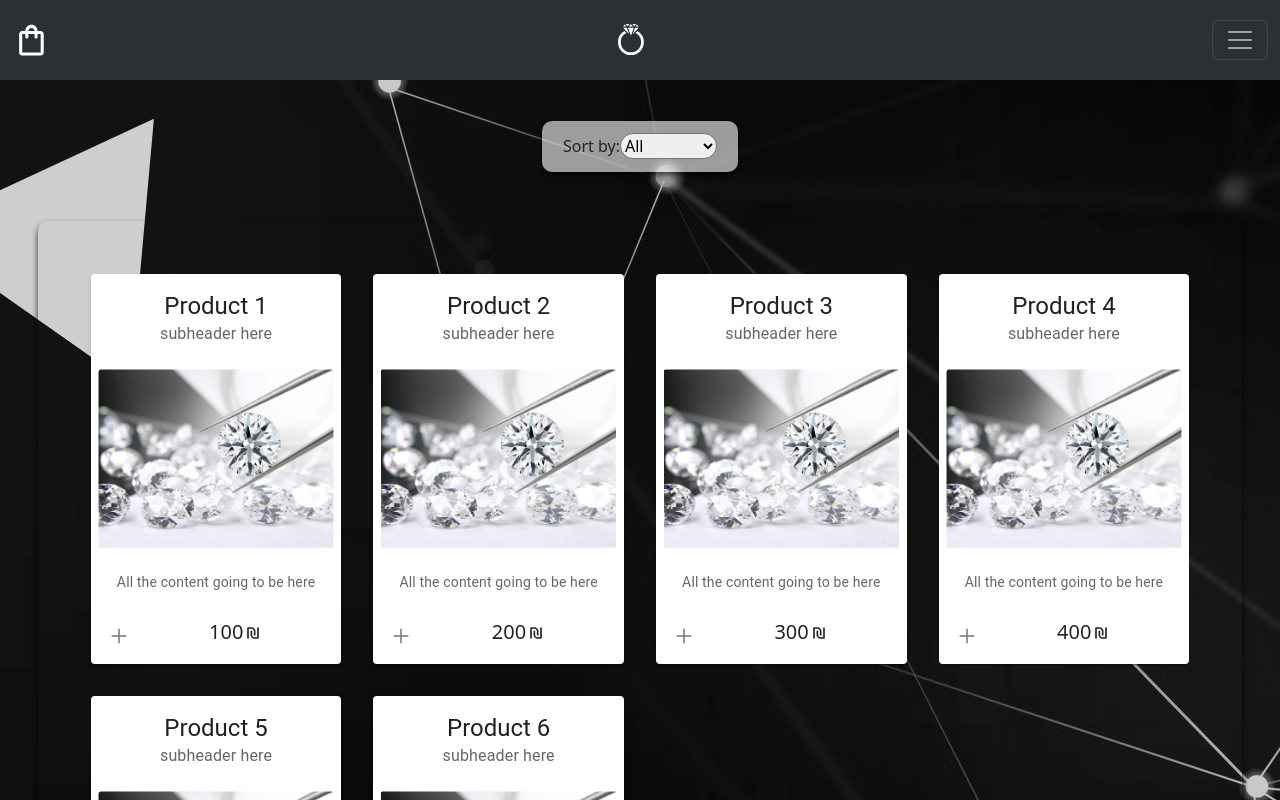
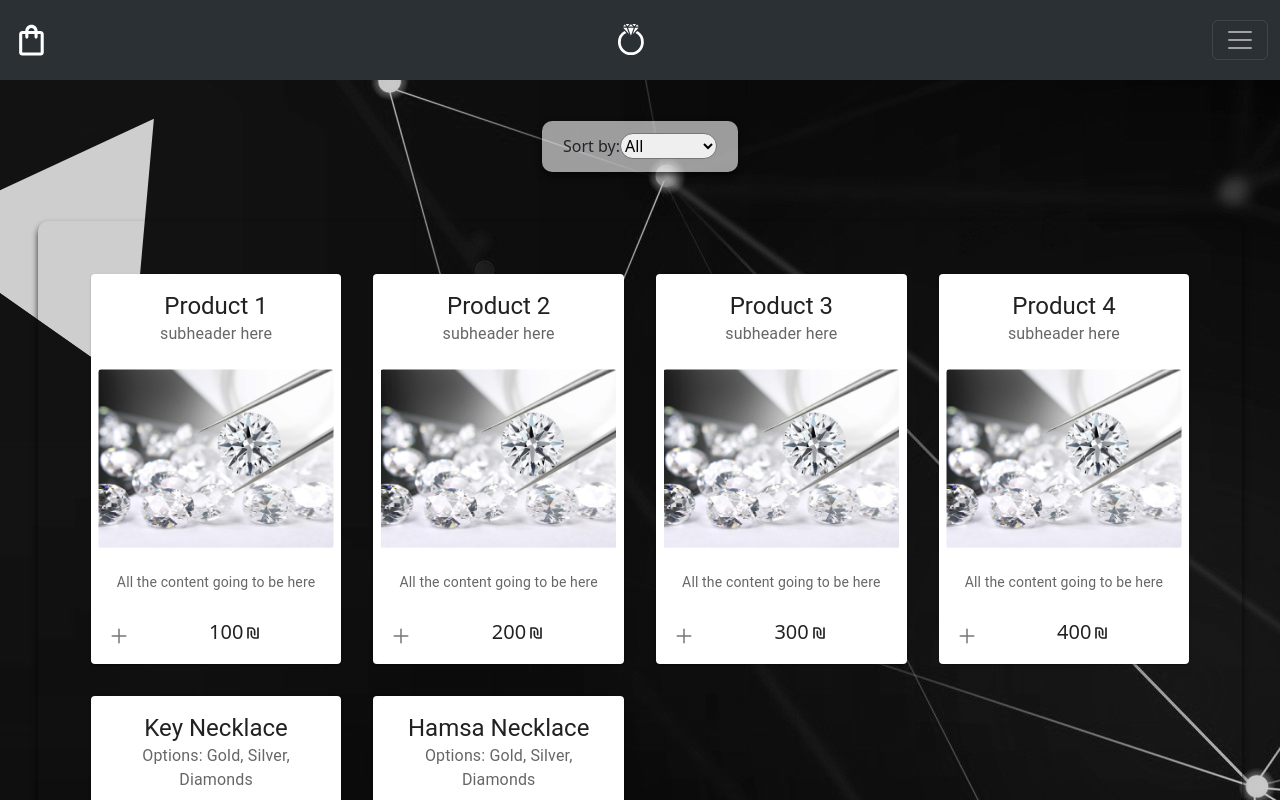
Before and after one commit to Afikayache21/JewleryStore, a React (Vite) app in the folder JewleryStore/Jewlery-project/: page /Shop in a window 1280 px wide. Shown: the top 800 px of the page. Built offline with nearby package versions, Linux system fonts and the light colour scheme.

Commit message:
Update ShopContext.jsx

```diff
--- a/JewleryStore/Jewlery-project/src/Parts/ShopContext.jsx
+++ b/JewleryStore/Jewlery-project/src/Parts/ShopContext.jsx
@@ -11,8 +11,8 @@ export const ShopContextProvider = ({ children }) => {
         { id: 2, type: 'ring', title: 'Product 2', images: ['/pic-2.jpg', '/pic-3.jpg'], subheader: 'subheader here', content: 'All the content going to be here', price: 200 , quantity: 10},
         { id: 3, type: 'earring', title: 'Product 3', images: ['/pic-2.jpg', '/pic-3.jpg'], subheader: 'subheader here', content: 'All the content going to be here', price: 300 , quantity: 10},
         { id: 4, type: 'earring', title: 'Product 4', images: ['/pic-2.jpg', '/pic-3.jpg'], subheader: 'subheader here', content: 'All the content going to be here', price: 400 , quantity: 10},
-        { id: 5, type: 'necklace', title: 'Product 5', images: ['/pic-2.jpg', '/pic-3.jpg'], subheader: 'subheader here', content: 'All the content going to be here', price: 500 , quantity: 10},
-        { id: 6, type: 'necklace', title: 'Product 6', images: ['/pic-2.jpg', '/pic-3.jpg'], subheader: 'subheader here', content: 'All the content going to be here', price: 600, quantity: 10 }
+        { id: 5, type: 'necklace', title: 'Key Necklace', images: ['/key_neck1.jpg', '/key_neck2.jpg', '/key_neck3.jpg'], subheader: 'Options: Gold, Silver, Diamonds', content: 'A perfect gift for a loved one. Symbol of love, trust and loyalty.', price: 500 , quantity: 10},
+        { id: 6, type: 'necklace', title: 'Hamsa Necklace', images: ['/hamsa_neck1.jpg', '/hamsa_neck2.jpg', '/hamsa_neck3.jpg'], subheader: 'Options: Gold, Silver, Diamonds', content: 'A perfect gift for new beginnings. Symbol of life, kindness and creativity.', price: 600, quantity: 10 }
     ]);
 
     // Add items to the cart list
```
